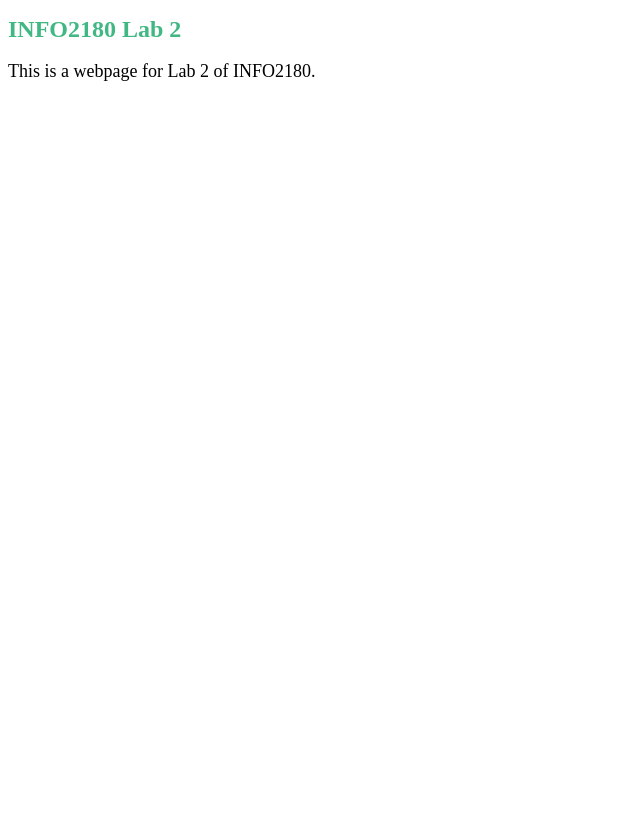
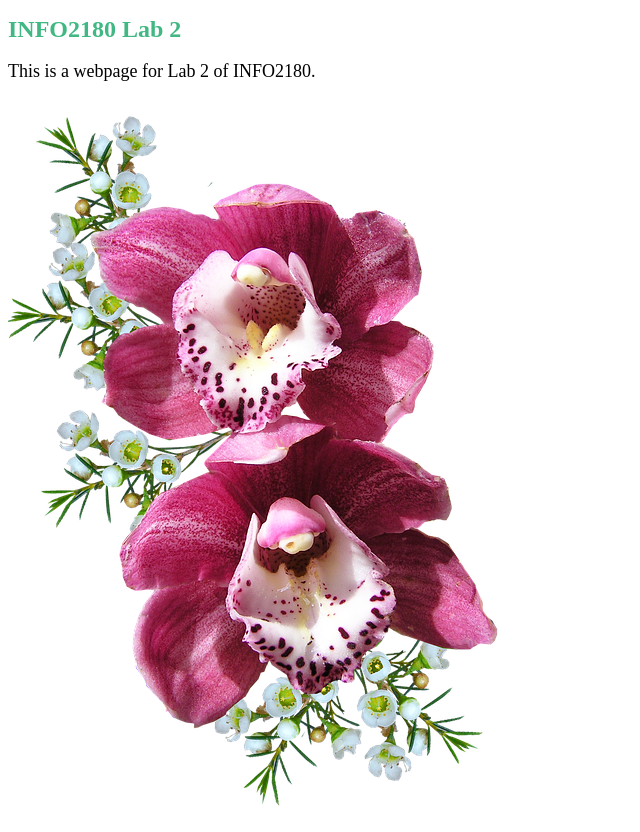
Before and after one commit to gill876/info2180-lab2, a plain HTML site: page index.html in a window 1280 px wide. Shown: the whole page, without its empty margins (0-640 px from the left). Before the commit the page ends 800 px from the top, so only its background shows below. Drawn offline with Linux system fonts and the light colour scheme.

Commit message:
Addition of image to HTML

```diff
--- a/index.html
+++ b/index.html
@@ -10,5 +10,6 @@
 <body>
     <h1>INFO2180 Lab 2</h1>
     <p>This is a webpage for Lab 2 of INFO2180.</p>
+    <img src="./pictures/orchid.png" alt="Picture of a purple small orchid arrangement">
 </body>
 </html>
```
